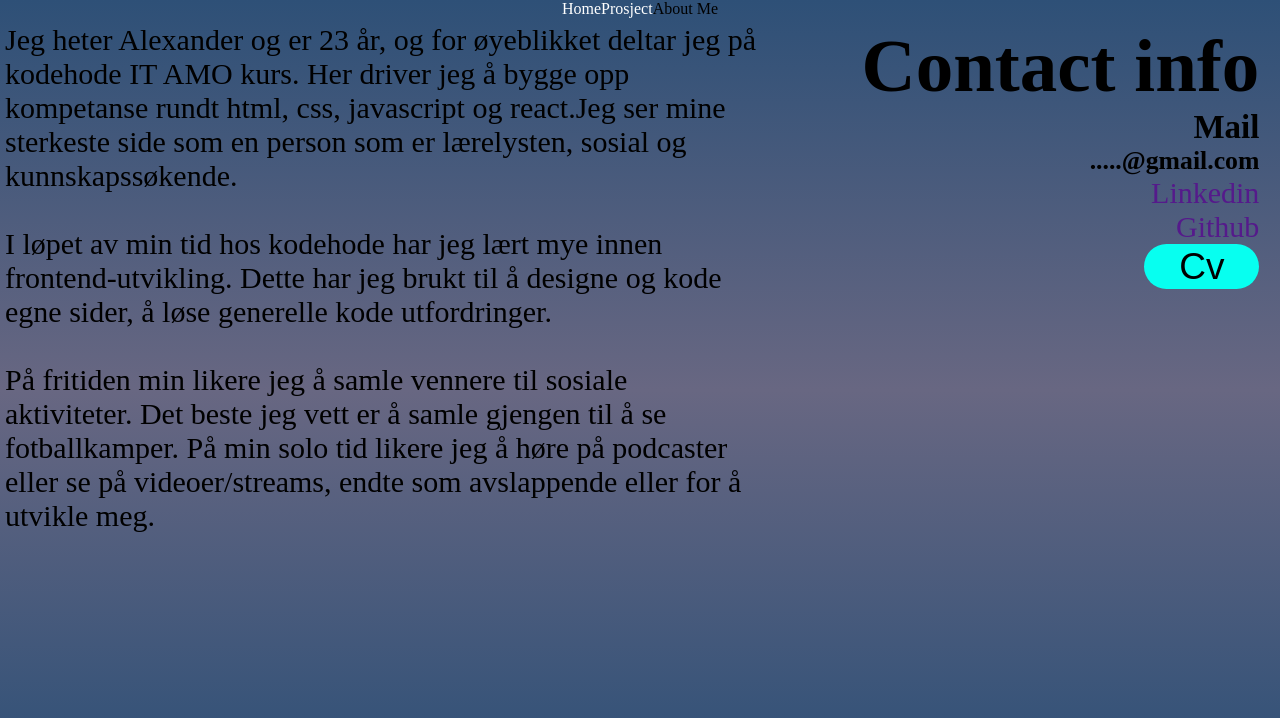
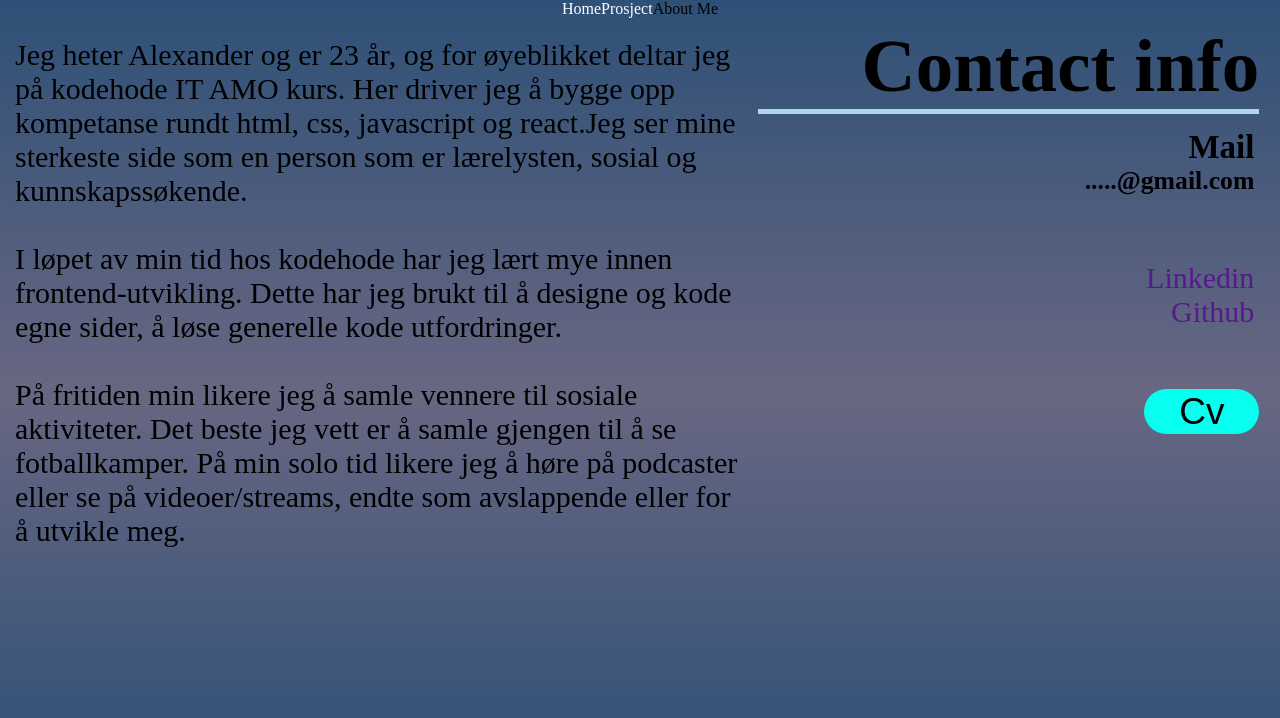
Before and after one commit to AlexanderKodehode/portfolio, a React (Create React App) app: page /#/AboutmePage in a window 1280 px wide. Shown: the top 718 px of the page. Built offline with nearby package versions, Linux system fonts and the light colour scheme.

Commit message:
Changes on aboutme page

```diff
--- a/src/pages/routs/AboutMePageFiles/style.js
+++ b/src/pages/routs/AboutMePageFiles/style.js
@@ -20,21 +20,25 @@ export const Right_Container = styled.div`
 `
 export const Text = styled.div`
     font-size: 30px;
+    padding: 15px 10px 10px 10px;
 `
 export const Contact = styled.div`
 
 `
 export const Contact_Titel = styled.h1`
     font-size: 75px;
+    border-bottom: lightblue 5px solid;
 `
 export const Mail_Container = styled.div`
     font-size: 22px;
+    padding: 15px 5px 10px 30px;
 `
 export const Contact_Links = styled.a`
     justify-items: space-between;
     font-size: 30px;
     display: flex;
     flex-direction: column;
+    padding: 55px 5px 60px 5px;
 `
 export const Cv = styled.button`
     background-color: var(--color-btn);
```
